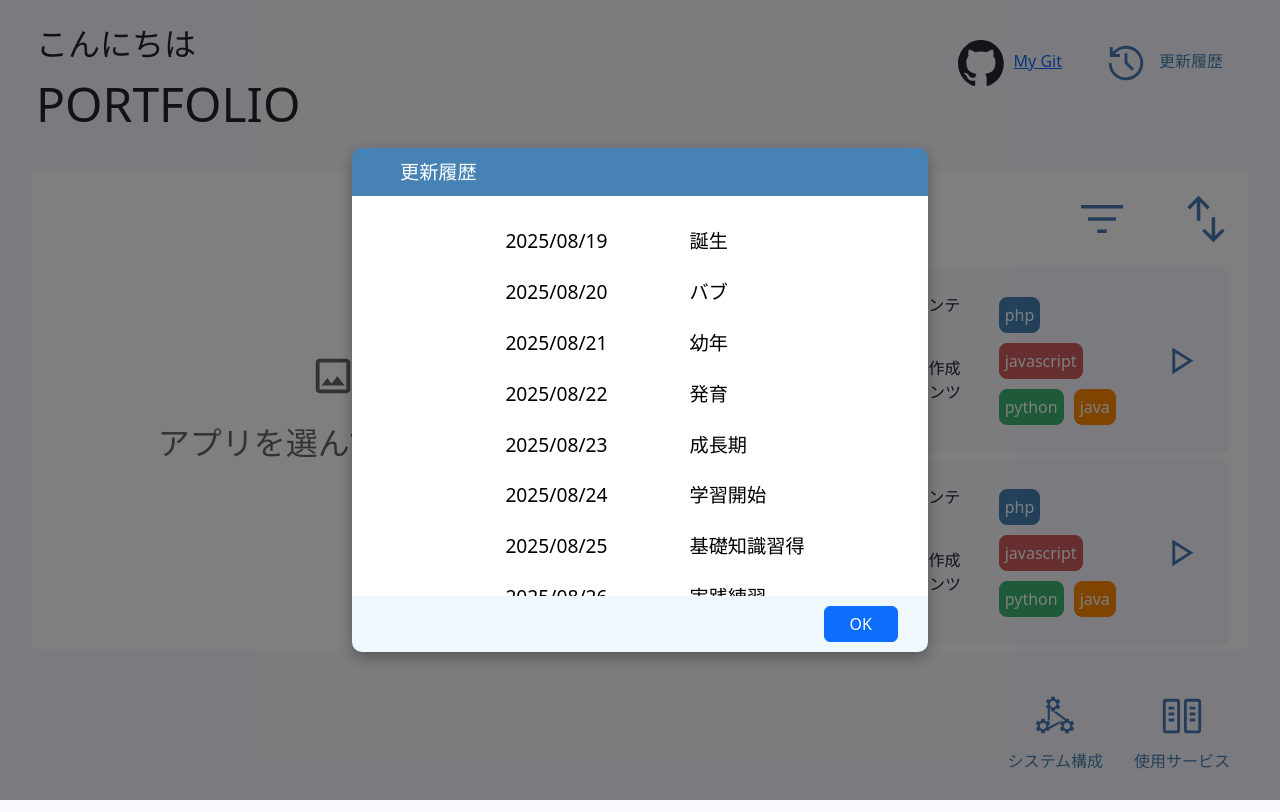
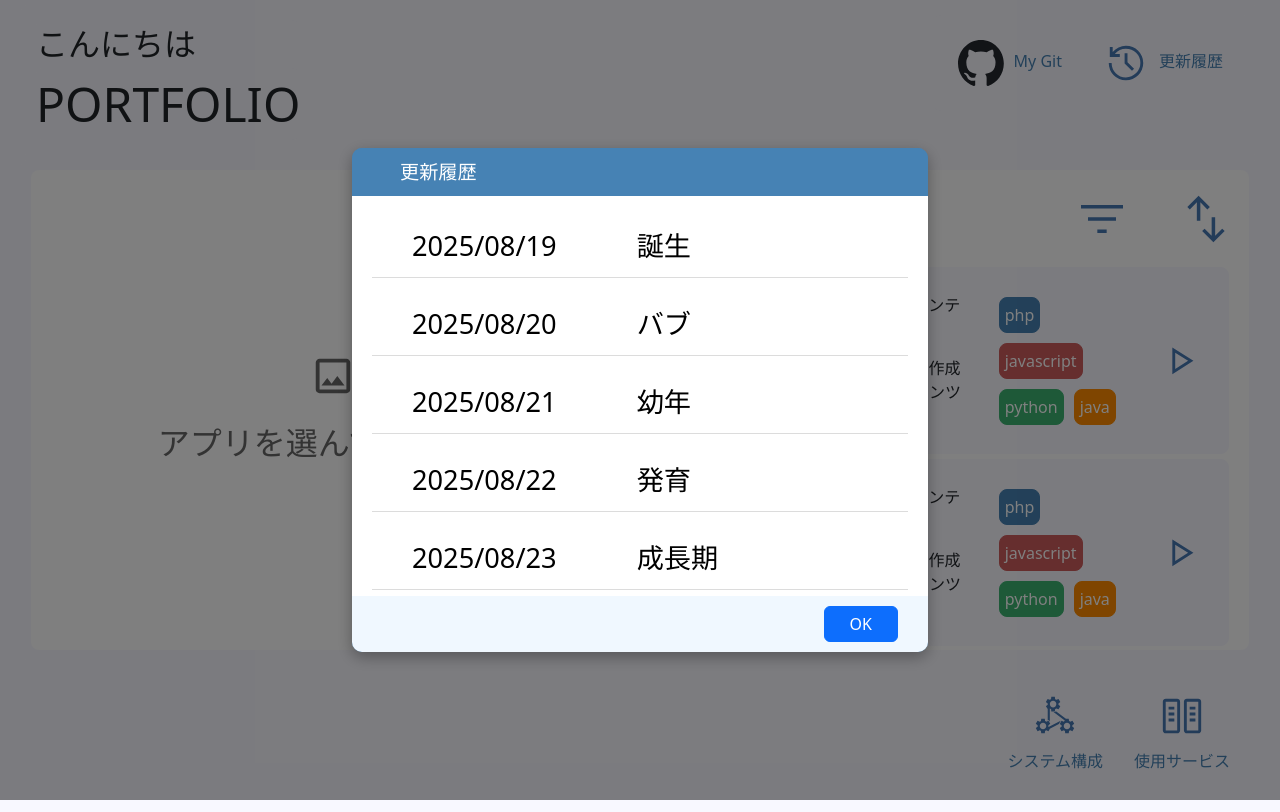
Before and after one commit to momotabetai0110/PORTAL, a Vue app: page / in a window 1280 px wide. Both pictures are taken after a click on the element "更新履歴". Built offline with nearby package versions, Linux system fonts and the light colour scheme; the HTML template or start-up script is replaced by a standard one.

Commit message:
No14(更新履歴レイアウト調整)

```diff
--- a/src/Portal/PortalPage.vue
+++ b/src/Portal/PortalPage.vue
@@ -27,18 +27,18 @@
     <commonModal :show="isModalType" :title=modalTitle @close="isModalType = 0">
         <!-- 更新履歴 -->
         <div v-show="isModalType == 1" class="modal-content-history">
-            <table>
-                <tr v-for="history in updateHistory">
+            <div>
+                <div v-for="history in updateHistory">
                     <div class="table-data">
                         <div class="table-data-date">
-                            <td>{{ history.date }}</td>
+                            <div>{{ history.date }}</div>
                         </div>
                         <div class="table-data-title">
-                            <td>{{ history.title }}</td>
+                            <div>{{ history.title }}</div>
                         </div>
                     </div>
-                </tr>
-            </table>
+                </div>
+            </div>
         </div>
 
         <!-- システム構成 -->
--- a/src/Portal/assets/scss/portal.scss
+++ b/src/Portal/assets/scss/portal.scss
@@ -8,7 +8,7 @@
 /* 全体のスタイル */
 html {
   background-color: var(--background-color);
-  font-family: 'Yu Gothic UI';
+  font-family: "Yu Gothic UI";
   font-weight: 400;
 }
 
@@ -33,6 +33,12 @@ html {
 
   .icon {
     padding-right: 1rem;
+    color: var(--border-color);
+    cursor: pointer;
+    text-decoration: none;
+    &:hover {
+      background-color: gainsboro;
+    }
   }
 }
 
@@ -82,37 +88,34 @@ html {
   margin: 0.5rem;
   display: flex;
   justify-content: end;
-  background-color: var(--background-color);
-
-  * {
-    background-color: var(--background-color);
-  }
-
   > div {
     display: flex;
     flex-direction: column;
     justify-content: center;
     align-items: center;
     color: var(--border-color);
-    background-color: var(--background-color);
   }
 }
 
-.modal-img{
-  >img{
+.modal-img {
+  > img {
     width: 100%;
   }
 }
 .modal-content-history {
+  width: 100%;
   padding: 20px;
   max-height: 50vh;
-  overflow-y: scroll
+  overflow-y: scroll;
 }
 
 .table-data {
   display: flex;
   padding: 10px;
-
+  font-weight: 200;
+  border-bottom: 1px solid gainsboro;
+  margin-bottom: 3%;
+  font-size: 1.7rem;
 }
 
 .table-data-date {
@@ -122,7 +125,3 @@ html {
 .table-data-title {
   padding-left: 80px;
 }
-
-.modal-content table td {
-  font-size: 1.2rem;
-}
```
